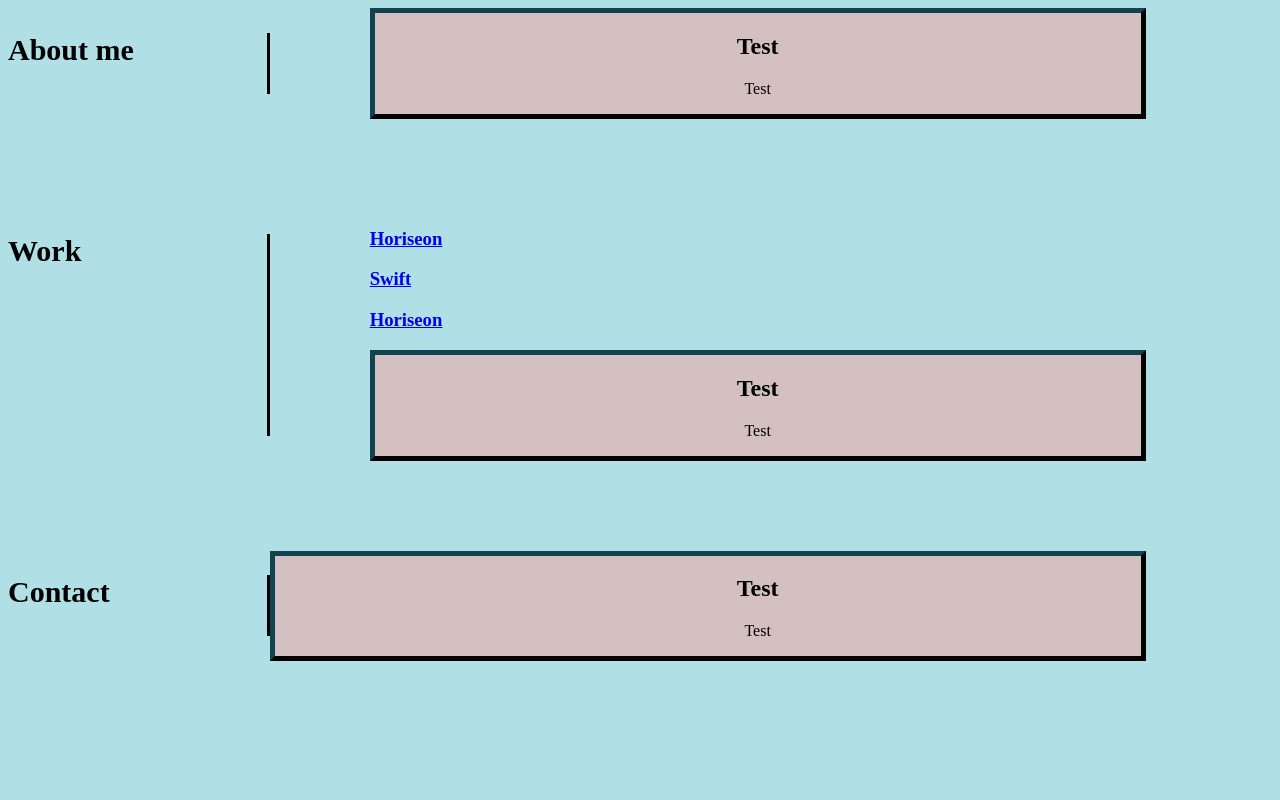
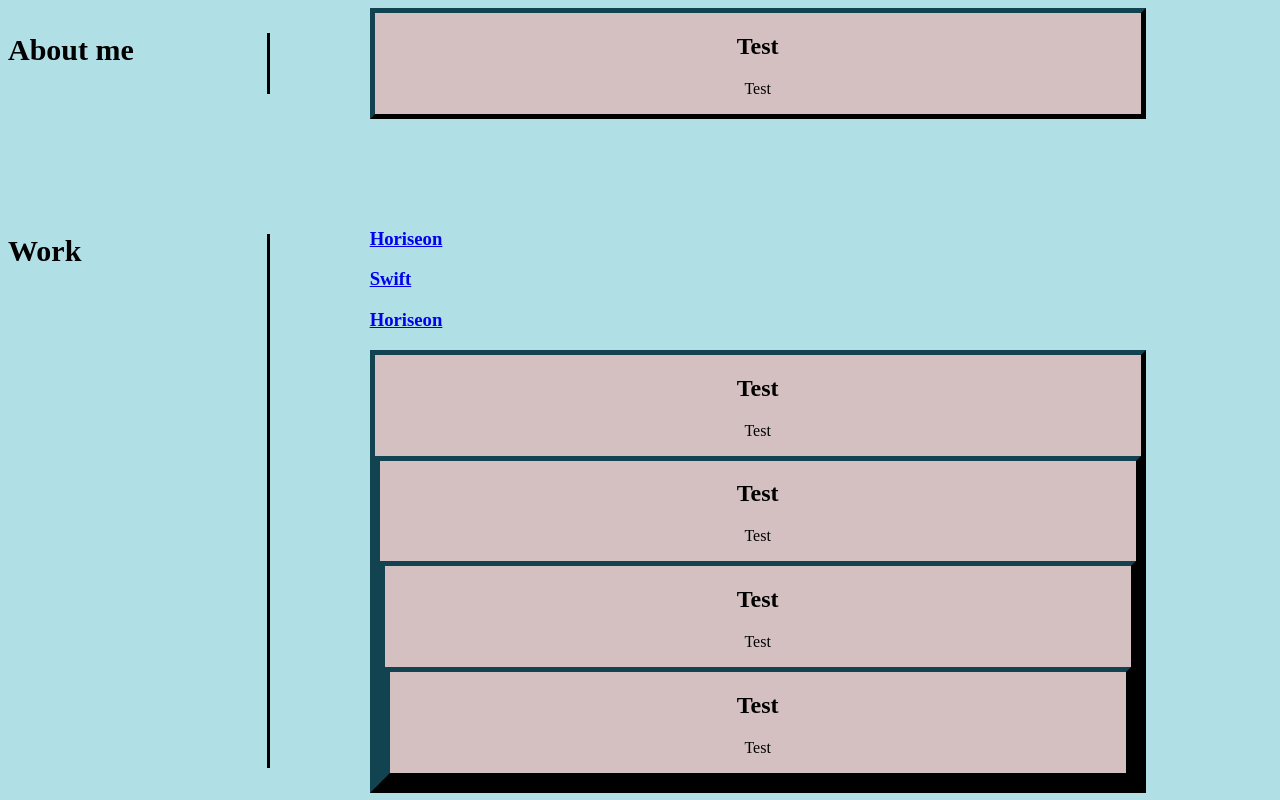
Before and after one commit to rogretheekyogre/Professional-Portfolio, a plain HTML site: page index.html in a window 1280 px wide. Shown: the top 800 px of the page. Drawn offline with Linux system fonts and the light colour scheme.

Commit message:
index.html

```diff
--- a/index.html
+++ b/index.html
@@ -50,10 +50,22 @@
                     <h2>Test</h2>
                     <p>Test</p>
 
+                    <div class="myDiv">
+                        <h2>Test</h2>
+                        <p>Test</p>
+
+                        <div class="myDiv">
+                            <h2>Test</h2>
+                            <p>Test</p>
+
+                            <div class="myDiv">
+                                <h2>Test</h2>
+                                <p>Test</p>
 
 
 
-                </div>
+
+                            </div>
         </section>
         <section>
             <h2>Contact</h2>
```
